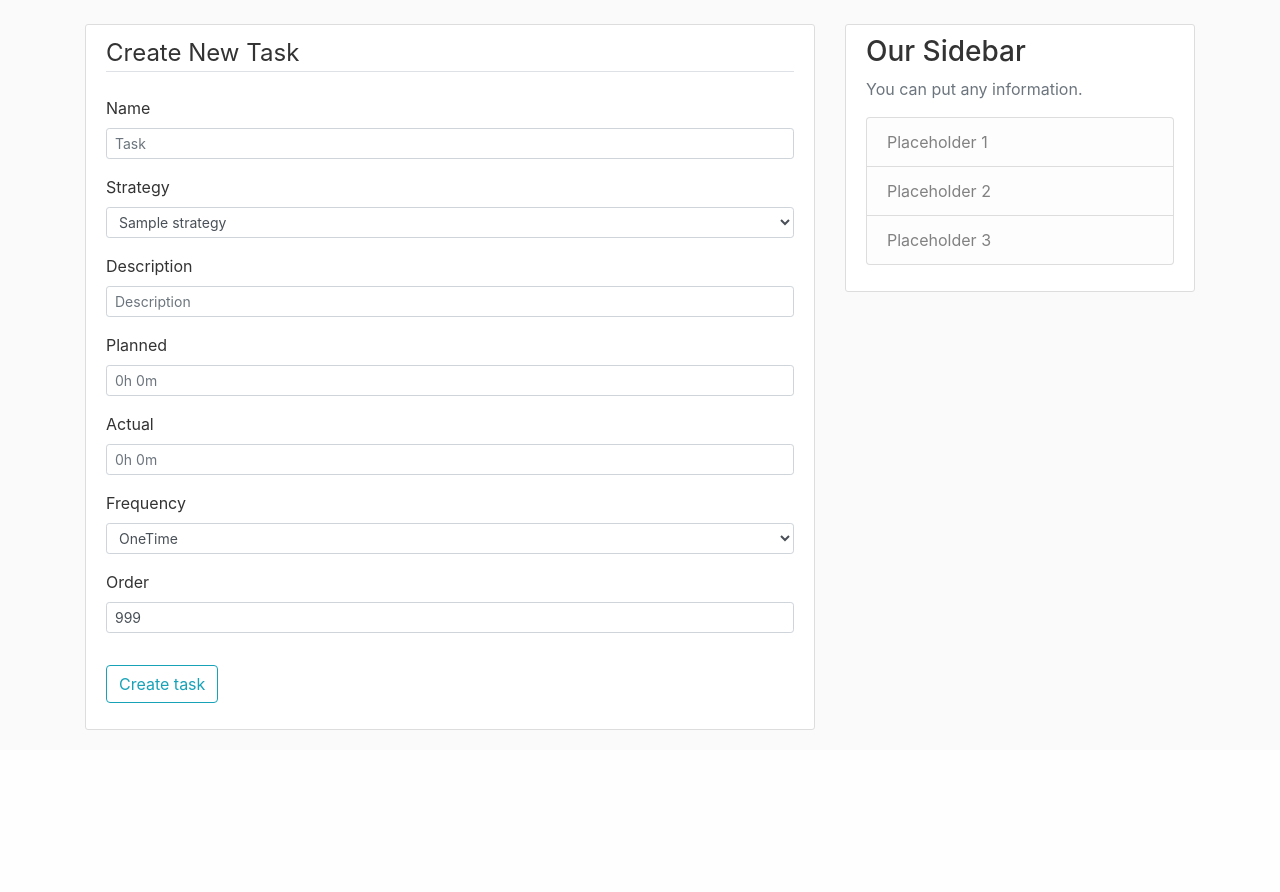
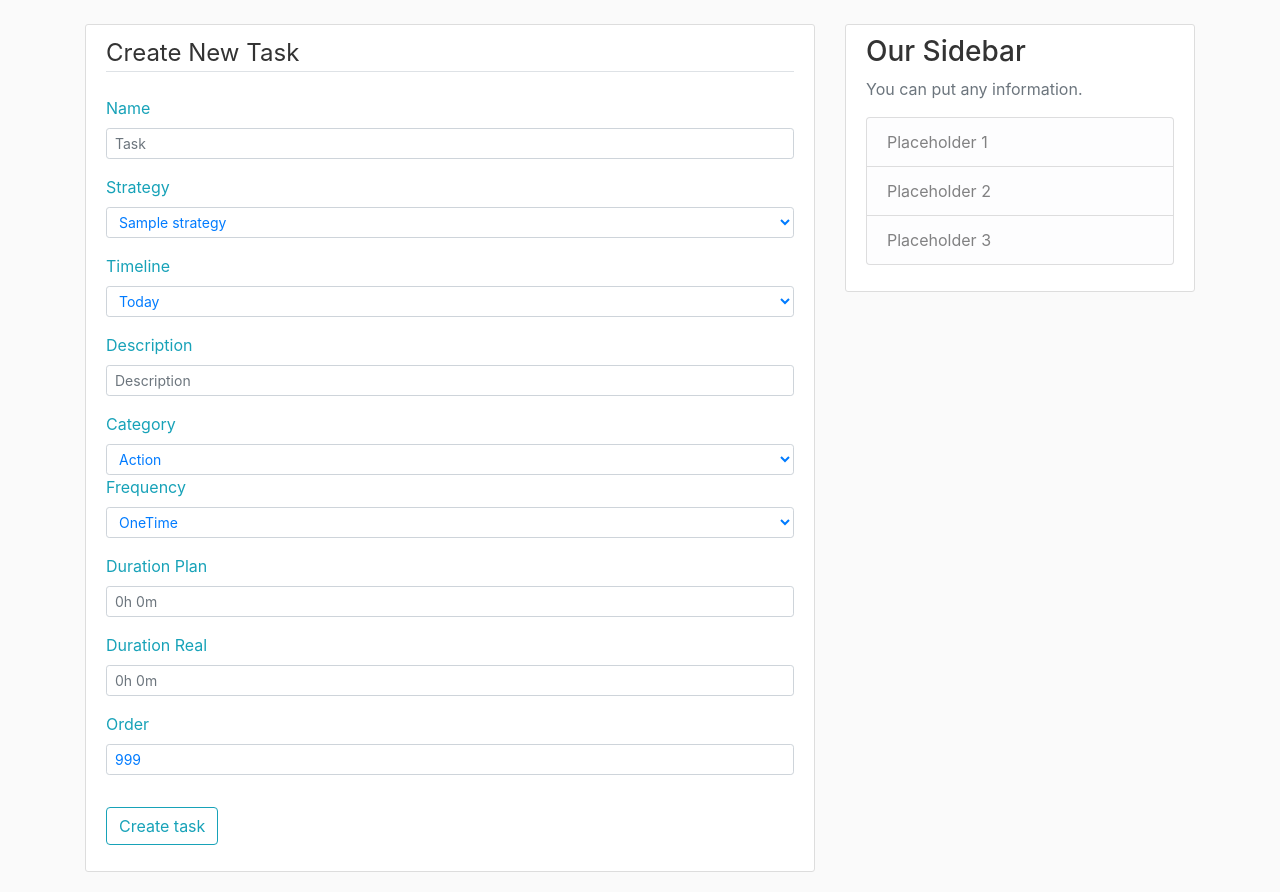
Before and after one commit to ArturBlachnio/ArturWebApp, a Flask app: page /iplan/task/create in a window 1280 px wide. Shown: the part 56-948 px from the top of the page. Before the commit the page ends 786 px from the top, so only its background shows below. Run offline with Flask 2, Linux system fonts and the light colour scheme; tables that the repository leaves empty hold one stand-in row (values such as "Sample post"); some libraries are stand-ins or nearby versions.

Commit message:
SelectField for timeline is complete

```diff
--- a/awa/iplan/forms.py
+++ b/awa/iplan/forms.py
@@ -1,17 +1,20 @@
+from datetime import datetime
 from flask_wtf import FlaskForm
 from wtforms import StringField, SelectField, SubmitField, IntegerField
 from wtforms.validators import DataRequired, Length
 
 
 class TaskForm(FlaskForm):
-    name = StringField(label='Name', validators=[DataRequired(), Length(min=2, max=140)])
-    strategy = SelectField(label='Strategy', coerce=int)  # Dynamically determined in route
+    name = StringField(label='Name', validators=[DataRequired(), Length(min=1, max=140)])
     desc = StringField(label='Description')
-    plan = StringField(label='Planned')  # Is converted to Interval with duration_from_string
-    actual = StringField(label='Actual')
-    # Coerce=int is essential here if choices are (int, str)
-    frequency = SelectField(label='Frequency', coerce=int, choices=[(1, 'OneTime'), (2, 'Continues')])
+    duration_plan = StringField(label='Duration Plan')  # Is converted to Interval with duration_from_string
+    duration_real = StringField(label='Duration Real')
+    category = SelectField(label='Category', coerce=int)
+    time_line = SelectField(label='Timeline', coerce=int)
+    # Coerce=int - browser sends data in str format so function is needed to transform it
+    frequency = SelectField(label='Frequency', coerce=int)
     order = IntegerField(label='Order')
+    id_strategy = SelectField(label='Strategy', coerce=int)
     submit = SubmitField(label='Add Task')
 
     # todo: validation of plan and actual duration input - to be consistent with duration_from_string
--- a/awa/iplan/routes.py
+++ b/awa/iplan/routes.py
@@ -2,9 +2,9 @@ from flask import Blueprint, render_template, flash, redirect, url_for, request
 from awa import db
 from awa.iplan.models import Strategy, Task
 from awa.iplan.forms import StrategyForm, TaskForm
-from awa.iplan.utils import duration_from_string, string_from_duration, reverse_dict
+from awa.iplan.utils import duration_from_string, string_from_duration, reverse_dict, generate_fields_for_timeline
 from awa.iplan._initial_setup import *
-
+from datetime import date
 
 iplan = Blueprint(name='iplan', import_name=__name__)
 
@@ -27,15 +27,20 @@ def task():
 def task_create():
     form_task = TaskForm()
     # Dynamic choices
-    form_task.strategy.choices = [(item.id, item.name) for item in Strategy.query.order_by(Strategy.order).all()]
+    form_task.id_strategy.choices = [(item.id, item.name) for item in Strategy.query.order_by(Strategy.order).all()]
+    form_task.category.choices = TASK_CATEGORY_CHOICES
+    form_task.frequency.choices = TASK_FREQUENCY_CHOICES
+    form_task.time_line.choices = generate_fields_for_timeline()
 
     if form_task.validate_on_submit():
         task = Task(name=form_task.name.data, desc=form_task.desc.data,
-                plan=duration_from_string(form_task.plan.data),
-                actual=duration_from_string(form_task.actual.data),
-                frequency=dict(form_task.frequency.choices).get(form_task.frequency.data),
-                id_strategy=form_task.strategy.data,
-                order=form_task.order.data)
+                duration_plan=duration_from_string(form_task.duration_plan.data),
+                duration_real=duration_from_string(form_task.duration_real.data),
+                category=dict(TASK_CATEGORY_CHOICES).get(form_task.category.data),
+                frequency=dict(TASK_FREQUENCY_CHOICES).get(form_task.frequency.data),
+                id_strategy=form_task.id_strategy.data,
+                order=form_task.order.data,
+                time_line=date.fromordinal(form_task.time_line.data))
         db.session.add(task)
         db.session.commit()
         return redirect(url_for('iplan.task'))
@@ -49,27 +54,34 @@ def task_create():
 def task_update(id_task):
     form_task = TaskForm()
     # Dynamic choices
-    form_task.strategy.choices = [(item.id, item.name) for item in Strategy.query.all()]
+    form_task.id_strategy.choices = [(item.id, item.name) for item in Strategy.query.all()]
+    form_task.category.choices = TASK_CATEGORY_CHOICES
+    form_task.frequency.choices = TASK_FREQUENCY_CHOICES
+    form_task.time_line.choices = generate_fields_for_timeline()
 
     task = Task.query.get_or_404(id_task)
     if form_task.validate_on_submit():
         task.name = form_task.name.data
-        task.id_strategy = form_task.strategy.data
+        task.id_strategy = form_task.id_strategy.data
         task.desc = form_task.desc.data
-        task.plan = duration_from_string(form_task.plan.data)
-        task.actual = duration_from_string(form_task.actual.data)
-        task.frequency = dict(form_task.frequency.choices).get(form_task.frequency.data)
+        task.category = dict(TASK_CATEGORY_CHOICES).get(form_task.category.data)
+        task.frequency = dict(TASK_FREQUENCY_CHOICES).get(form_task.frequency.data)
+        task.duration_plan = duration_from_string(form_task.duration_plan.data)
+        task.duration_real = duration_from_string(form_task.duration_real.data)
+        task.time_line = date.fromordinal(form_task.time_line.data)
         task.order = form_task.order.data
         db.session.commit()
         return redirect(url_for('iplan.task'))
     elif request.method == 'GET':
         form_task.name.data = task.name
-        form_task.strategy.data = task.id_strategy
+        form_task.id_strategy.data = task.id_strategy
         form_task.desc.data = task.desc
-        form_task.plan.data = string_from_duration(task.plan)
-        form_task.actual.data = string_from_duration(task.actual)
-        form_task.frequency.data = reverse_dict(form_task.frequency.choices).get(task.frequency, 1)
+        form_task.category.data = reverse_dict(TASK_CATEGORY_CHOICES).get(task.category, 1)
+        form_task.frequency.data = reverse_dict(TASK_FREQUENCY_CHOICES).get(task.frequency, 1)
+        form_task.duration_plan.data = string_from_duration(task.duration_plan)
+        form_task.duration_real.data = string_from_duration(task.duration_real)
         form_task.order.data = task.order
+        form_task.time_line.data = task.time_line.toordinal()
         form_task.submit.label.text = 'Update task'
     return render_template('iplan/task_edit.html', form_task=form_task, legend='Update Task')
 
--- a/awa/templates/iplan/task_edit.html
+++ b/awa/templates/iplan/task_edit.html
@@ -7,7 +7,7 @@
             <fieldset class="form-group">
                 <legend class="border-bottom  mb-4">{{legend}}</legend>
                 <div class="form-group">
-                    {{ form_task.name.label(class="form-control-label") }}
+                    {{ form_task.name.label(class="form-control-label text-info text-info") }}
                     {% if form_task.name.errors %}
                         {{ form_task.name(class="form-control form-control-sm is-invalid") }}
                         <div class="invalid-feedback">
@@ -16,15 +16,37 @@
                             {% endfor %}
                         </div>
                     {% else %}
-                        {{ form_task.name(class="form-control form-control-sm", placeholder='Task') }}
+                        {{ form_task.name(class="form-control form-control-sm text-primary", placeholder='Task') }}
                     {% endif %}
                 </div>
                 <div class="form-group">
-                    {{ form_task.strategy.label(class="form-control-label") }}
-                    {{ form_task.strategy(class="form-control form-control-sm")}}
+                    {{ form_task.id_strategy.label(class="form-control-label text-info text-info") }}
+                    {% if form_task.id_strategy.errors %}
+                        {{ form_task.id_strategy(class="form-control form-control-sm is-invalid") }}
+                        <div class="invalid-feedback">
+                            {% for error in form_task.id_strategy.errors %}
+                                <span>{{ error }}</span>
+                            {% endfor %}
+                        </div>
+                    {% else %}
+                        {{ form_task.id_strategy(class="form-control form-control-sm text-primary", placeholder='Task') }}
+                    {% endif %}
                 </div>
                 <div class="form-group">
-                    {{ form_task.desc.label(class="form-control-label") }}
+                    {{ form_task.time_line.label(class="form-control-label text-info text-info") }}
+                    {% if form_task.time_line.errors %}
+                        {{ form_task.time_line(class="form-control form-control-sm is-invalid") }}
+                        <div class="invalid-feedback">
+                            {% for error in form_task.time_line.errors %}
+                                <span>{{ error }}</span>
+                            {% endfor %}
+                        </div>
+                    {% else %}
+                        {{ form_task.time_line(class="form-control form-control-sm text-primary", placeholder='Task') }}
+                    {% endif %}
+                </div>
+                <div class="form-group">
+                    {{ form_task.desc.label(class="form-control-label text-info") }}
                     {% if form_task.desc.errors %}
                         {{ form_task.desc(class="form-control form-control-sm is-invalid") }}
                         <div class="invalid-feedback">
@@ -33,41 +55,62 @@
                             {% endfor %}
                         </div>
                     {% else %}
-                        {{ form_task.desc(class="form-control form-control-sm", placeholder='Description') }}
+                        {{ form_task.desc(class="form-control form-control-sm text-primary", placeholder='Description') }}
                     {% endif %}
                 </div>
                 <div class="form-group">
-                    {{ form_task.plan.label(class="form-control-label") }}
-                    {% if form_task.plan.errors %}
-                        {{ form_task.plan(class="form-control form-control-sm is-invalid") }}
+                    {{ form_task.category.label(class="form-control-label text-info") }}
+                    {% if form_task.category.errors %}
+                        {{ form_task.category(class="form-control form-control-sm is-invalid") }}
                         <div class="invalid-feedback">
-                            {% for error in form_task.plan.errors %}
+                            {% for error in form_task.category.errors %}
                                 <span>{{ error }}</span>
                             {% endfor %}
                         </div>
                     {% else %}
-                        {{ form_task.plan(class="form-control form-control-sm", placeholder='0h 0m')}}
+                        {{ form_task.category(class="form-control form-control-sm text-primary", placeholder='Description') }}
                     {% endif %}
-                </div>
                 <div class="form-group">
-                    {{ form_task.actual.label(class="form-control-label") }}
-                    {% if form_task.actual.errors %}
-                        {{ form_task.actual(class="form-control form-control-sm is-invalid") }}
+                    {{ form_task.frequency.label(class="form-control-label text-info") }}
+                    {% if form_task.frequency.errors %}
+                        {{ form_task.frequency(class="form-control form-control-sm is-invalid") }}
                         <div class="invalid-feedback">
-                            {% for error in form_task.actual.errors %}
+                            {% for error in form_task.frequency.errors %}
                                 <span>{{ error }}</span>
                             {% endfor %}
                         </div>
                     {% else %}
-                        {{ form_task.actual(class="form-control form-control-sm", placeholder='0h 0m')}}
+                        {{ form_task.frequency(class="form-control form-control-sm text-primary", placeholder='Description') }}
+                    {% endif %}
+                </div>
+                </div>                <div class="form-group">
+                    {{ form_task.duration_plan.label(class="form-control-label text-info") }}
+                    {% if form_task.duration_plan.errors %}
+                        {{ form_task.duration_plan(class="form-control form-control-sm is-invalid") }}
+                        <div class="invalid-feedback">
+                            {% for error in form_task.duration_plan.errors %}
+                                <span>{{ error }}</span>
+                            {% endfor %}
+                        </div>
+                    {% else %}
+                        {{ form_task.duration_plan(class="form-control form-control-sm text-primary", placeholder='0h 0m')}}
                     {% endif %}
                 </div>
                 <div class="form-group">
-                        {{ form_task.frequency.label(class="form-control-label") }}
-                        {{ form_task.frequency(class="form-control form-control-sm")}}
+                    {{ form_task.duration_real.label(class="form-control-label text-info") }}
+                    {% if form_task.duration_real.errors %}
+                        {{ form_task.duration_real(class="form-control form-control-sm is-invalid") }}
+                        <div class="invalid-feedback">
+                            {% for error in form_task.duration_real.errors %}
+                                <span>{{ error }}</span>
+                            {% endfor %}
+                        </div>
+                    {% else %}
+                        {{ form_task.duration_real(class="form-control form-control-sm text-primary", placeholder='0h 0m')}}
+                    {% endif %}
                 </div>
                 <div class="form-group">
-                    {{ form_task.order.label(class="form-control-label") }}
+                    {{ form_task.order.label(class="form-control-label text-info") }}
                     {% if form_task.order.errors %}
                         {{ form_task.order(class="form-control form-control-sm is-invalid") }}
                         <div class="invalid-feedback">
@@ -76,7 +119,7 @@
                             {% endfor %}
                         </div>
                     {% else %}
-                        {{ form_task.order(class="form-control form-control-sm", placeholder='999')}}
+                        {{ form_task.order(class="form-control form-control-sm text-primary", placeholder='999')}}
                     {% endif %}
                 </div>
             </fieldset>
```
Also changed, not shown: awa/iplan/_initial_setup.py (+7 -0 lines), awa/iplan/models.py (+22 -10 lines), awa/iplan/utils.py (+43 -1 lines), awa/templates/iplan/home.html (+12 -1 lines), awa/templates/iplan/strategy_edit.html (+12 -12 lines), migrations/versions/616ad1317dbd_.py (renamed from migrations/versions/638b048cd32f_.py, +15 -10 lines).
